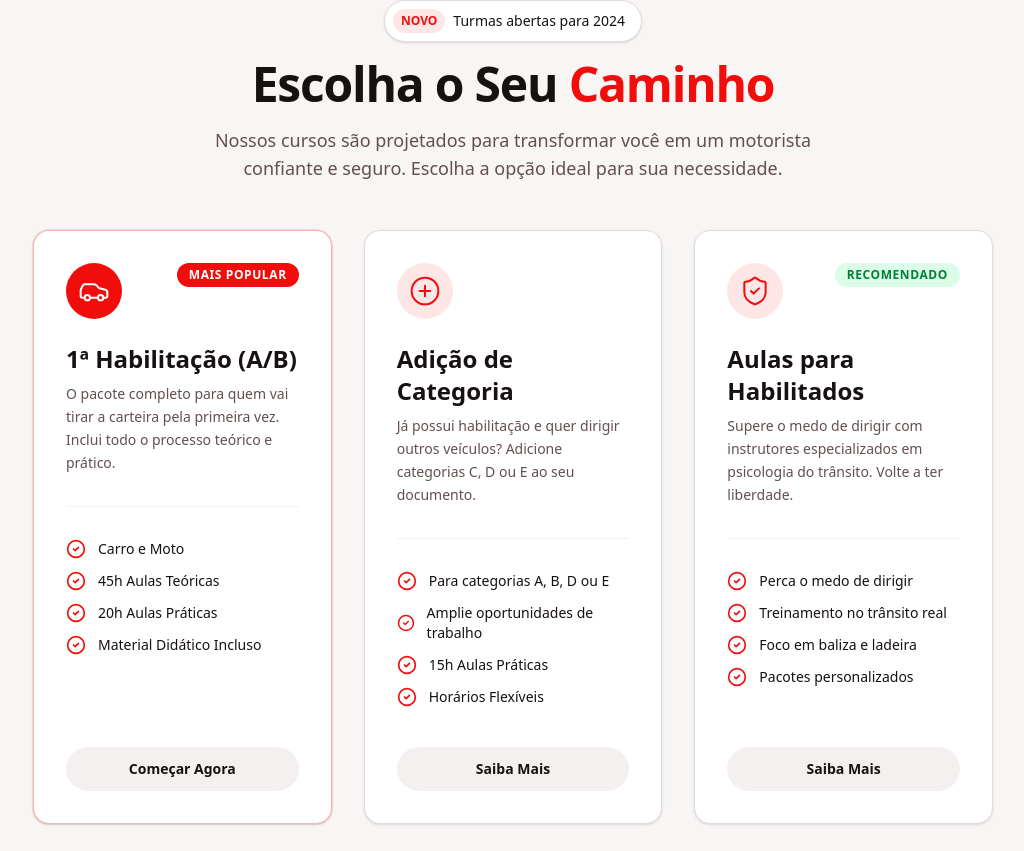
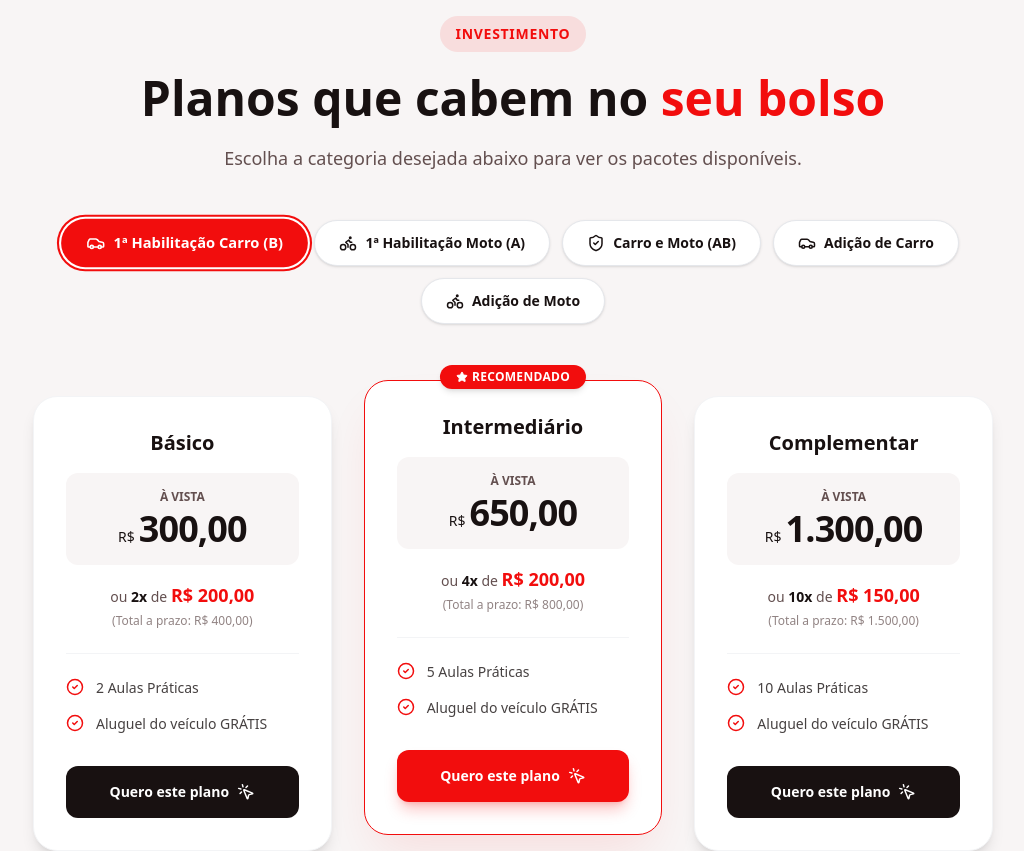
Before and after one commit to Matheus-Valviesse/Autoescola-Meier, a React (Vite) app: page / in a window 1280 px wide. Shown: the part 1880-2731 px from the top of the page, without its empty margins (127-1151 px from the left). Built offline with nearby package versions, Linux system fonts and the light colour scheme.

Commit message:
reformulação de preços e incerssão de mapas

```diff
--- a/src/components/CoursesSection.jsx
+++ b/src/components/CoursesSection.jsx
@@ -1,148 +1,275 @@
-import React from 'react';
-import { motion } from 'framer-motion';
-import { Car, PlusCircle, ShieldCheck, CheckCircle2 } from 'lucide-react';
+import React, { useState } from 'react';
+import { motion, AnimatePresence } from 'framer-motion';
+import { Car, Bike, ShieldCheck, CheckCircle2, Star, MousePointerClick } from 'lucide-react';
 
-const coursesData = [
+const categories = [
+  { id: 'cat-b', label: '1ª Habilitação Carro (B)', icon: Car },
+  { id: 'cat-a', label: '1ª Habilitação Moto (A)', icon: Bike },
+  { id: 'cat-ab', label: 'Carro e Moto (AB)', icon: ShieldCheck },
+  { id: 'add-b', label: 'Adição de Carro', icon: Car },
+  { id: 'add-a', label: 'Adição de Moto', icon: Bike },
+];
+
+// DADOS ESTRITAMENTE BASEADOS NOS PDFS ENVIADOS
+const plansData = {
+  'cat-b': [ // Fonte: PRIMEIRA HABILITAÇÃO DE CARRO – CAT. B.pdf
     {
-    title: "1ª Habilitação (A/B)",
-    description: "O pacote completo para quem vai tirar a carteira pela primeira vez. Inclui todo o processo teórico e prático.",
-    icon: Car,
-    features: ["Carro e Moto", "45h Aulas Teóricas", "20h Aulas Práticas", "Material Didático Incluso"],
-    popular: true,
-    recommended: false
+      name: "Básico",
+      priceCash: "300,00",
+      priceInstallment: "400,00",
+      installments: 2,
+      features: ["2 Aulas Práticas", "Aluguel do veículo GRÁTIS"],
+      highlight: false
     },
     {
-    title: "Adição de Categoria",
-    description: "Já possui habilitação e quer dirigir outros veículos? Adicione categorias C, D ou E ao seu documento.",
-    icon: PlusCircle,
-    features: ["Para categorias A, B, D ou E", "Amplie oportunidades de trabalho", "15h Aulas Práticas", "Horários Flexíveis"],
-    popular: false,
-    recommended: false
+      name: "Intermediário",
+      priceCash: "650,00",
+      priceInstallment: "800,00",
+      installments: 4,
+      features: ["5 Aulas Práticas", "Aluguel do veículo GRÁTIS"],
+      highlight: true
     },
     {
-    title: "Aulas para Habilitados",
-    description: "Supere o medo de dirigir com instrutores especializados em psicologia do trânsito. Volte a ter liberdade.",
-    icon: ShieldCheck,
-    features: ["Perca o medo de dirigir", "Treinamento no trânsito real", "Foco em baliza e ladeira", "Pacotes personalizados"],
-    popular: false,
-    recommended: true
+      name: "Complementar",
+      priceCash: "1.300,00",
+      priceInstallment: "1.500,00",
+      installments: 10,
+      features: ["10 Aulas Práticas", "Aluguel do veículo GRÁTIS"],
+      highlight: false
     }
-];
-
-const CoursesSection = () => {
-  // Variantes de Animação
-  const containerVariants = {
-    hidden: { opacity: 0 },
-    visible: {
-      opacity: 1,
-      transition: { staggerChildren: 0.2 }
+  ],
+  'cat-a': [ // Fonte: PRIMEIRA HABILITAÇÃO DE MOTO – CAT. A .pdf (Preços idênticos à Cat B)
+    {
+      name: "Básico",
+      priceCash: "300,00",
+      priceInstallment: "400,00",
+      installments: 2,
+      features: ["2 Aulas Práticas", "Aluguel do veículo GRÁTIS"],
+      highlight: false
+    },
+    {
+      name: "Intermediário",
+      priceCash: "650,00",
+      priceInstallment: "800,00",
+      installments: 4,
+      features: ["5 Aulas Práticas", "Aluguel do veículo GRÁTIS"],
+      highlight: true
+    },
+    {
+      name: "Complementar",
+      priceCash: "1.300,00",
+      priceInstallment: "1.500,00",
+      installments: 10,
+      features: ["10 Aulas Práticas", "Aluguel do veículo GRÁTIS"],
+      highlight: false
     }
+  ],
+  'cat-ab': [ // Fonte: PRIMEIRA HABILITAÇÃO DE MOTO E CARRO – CAT. AB (1).pdf
+    {
+      name: "Básico",
+      priceCash: "600,00",
+      priceInstallment: "800,00",
+      installments: 4,
+      features: ["4 Aulas Práticas", "Aluguel do 1º veículo GRÁTIS"],
+      highlight: false
+    },
+    {
+      name: "Intermediário",
+      priceCash: "1.300,00",
+      priceInstallment: "1.500,00",
+      installments: 10,
+      features: ["10 Aulas Práticas", "Aluguel do 1º veículo GRÁTIS"],
+      highlight: true
+    },
+    {
+      name: "Complementar",
+      priceCash: "1.799,00",
+      priceInstallment: "1.900,00",
+      installments: 10,
+      features: ["20 Aulas Práticas", "Aluguel do 1º veículo GRÁTIS"],
+      highlight: false
+    }
+  ],
+  'add-b': [ // Fonte: ADIÇÃO DE CATEGORIA CARRO – CAT. B (1).pdf
+    {
+      name: "Básico",
+      priceCash: "300,00",
+      priceInstallment: "400,00",
+      installments: 2,
+      features: ["2 Aulas Práticas", "Aluguel do veículo GRÁTIS"],
+      highlight: false
+    },
+    {
+      name: "Intermediário",
+      priceCash: "650,00",
+      priceInstallment: "800,00",
+      installments: 4,
+      features: ["4 Aulas Práticas", "Aluguel do veículo GRÁTIS"],
+      highlight: true
+    },
+    {
+      name: "Complementar",
+      priceCash: "1.300,00",
+      priceInstallment: "1.500,00",
+      installments: 10,
+      features: ["10 Aulas Práticas", "Aluguel do veículo GRÁTIS"],
+      highlight: false
+    }
+  ],
+  'add-a': [ // Fonte: ADIÇÃO DE CATEGORIA MOTO – CAT. A.pdf
+    {
+      name: "Básico",
+      priceCash: "300,00",
+      priceInstallment: "400,00",
+      installments: 2,
+      features: ["2 Aulas Práticas", "Aluguel do veículo GRÁTIS"],
+      highlight: false
+    },
+    {
+      name: "Intermediário",
+      priceCash: "650,00",
+      priceInstallment: "800,00",
+      installments: 4,
+      features: ["4 Aulas Práticas", "Aluguel do veículo GRÁTIS"],
+      highlight: true
+    },
+    {
+      name: "Complementar",
+      priceCash: "1.300,00",
+      priceInstallment: "1.500,00",
+      installments: 10,
+      features: ["10 Aulas Práticas", "Aluguel do veículo GRÁTIS"],
+      highlight: false
+    }
+  ]
 };
 
-  const cardVariants = {
-    hidden: { opacity: 0, y: 50 },
-    visible: {
-      opacity: 1,
-      y: 0,
-      transition: { duration: 0.5, ease: "easeOut" }
-    }
+const PlanosSection = () => {
+  const [activeTab, setActiveTab] = useState('cat-b');
+
+  const getParcela = (totalString, numParcelas) => {
+    const total = parseFloat(totalString.replace('.', '').replace(',', '.'));
+    const parcela = total / numParcelas;
+    return parcela.toLocaleString('pt-BR', { minimumFractionDigits: 2, maximumFractionDigits: 2 });
   };
 
   return (
-    <section className="w-full py-16 px-4 md:px-10 lg:px-40 bg-[#f8f5f5] text-[#181111]">
+    <section className="w-full py-20 px-4 md:px-10 lg:px-40 bg-[#f8f5f5] text-[#181111]" id="planos">
       <div className="max-w-[1200px] mx-auto flex flex-col gap-12">
 
-        {/* Cabeçalho da Seção */}
-        <div className="flex flex-col items-center text-center gap-3">
-          <motion.div
-            initial={{ opacity: 0, scale: 0.8 }}
-            whileInView={{ opacity: 1, scale: 1 }}
-            className="inline-flex items-center rounded-full border border-[#e6dbdb] bg-white p-2 pr-4 shadow-sm"
-          >
-            <span className="flex items-center justify-center rounded-full bg-[#f20d0d]/10 px-2 py-1 text-xs font-bold text-[#f20d0d] mr-2">NOVO</span>
-            <p className="text-sm font-medium text-[#181111]">Turmas abertas para 2024</p>
-          </motion.div>
-
-          <motion.h1
-            initial={{ opacity: 0, y: 20 }}
-            whileInView={{ opacity: 1, y: 0 }}
-            className="text-[#181111] text-4xl md:text-5xl font-bold leading-tight tracking-tight"
-          >
-            Escolha o Seu <span className="text-[#f20d0d] relative inline-block">
-              Caminho
-              {/* SVG do sublinhado */}
-              <svg className="absolute w-full h-3 bottom-1 left-0 text-[#f20d0d]/20 -z-10" preserveAspectRatio="none" viewBox="0 0 100 10">
-                <path d="M0 5 Q 50 10 100 5" fill="none" stroke="currentColor" strokeWidth="8"></path>
-              </svg>
+        {/* Cabeçalho */}
+        <div className="flex flex-col items-center text-center gap-4">
+          <span className="text-[#f20d0d] font-bold text-sm uppercase tracking-wider bg-[#f20d0d]/10 px-4 py-2 rounded-full">
+            Investimento
           </span>
-          </motion.h1>
-
-          <motion.p
-            initial={{ opacity: 0 }}
-            whileInView={{ opacity: 1 }}
-            transition={{ delay: 0.2 }}
-            className="text-[#634f4f] text-lg max-w-[600px]"
-          >
-            Nossos cursos são projetados para transformar você em um motorista confiante e seguro. Escolha a opção ideal para sua necessidade.
-          </motion.p>
+          <h2 className="text-4xl md:text-5xl font-black leading-tight">
+            Planos que cabem no <span className="text-[#f20d0d]">seu bolso</span>
+          </h2>
+          <p className="text-[#634f4f] text-lg max-w-[600px]">
+            Escolha a categoria desejada abaixo para ver os pacotes disponíveis.
+          </p>
         </div>
 
-        {/* Grid de Cards */}
-        <motion.div
-          variants={containerVariants}
-          initial="hidden"
-          whileInView="visible"
-          viewport={{ once: true, margin: "-100px" }}
-          className="grid grid-cols-1 md:grid-cols-2 lg:grid-cols-3 gap-8"
+        {/* Navegação de Abas */}
+        <div className="flex flex-wrap justify-center gap-3 mb-6">
+          {categories.map((cat) => (
+            <button
+              key={cat.id}
+              onClick={() => setActiveTab(cat.id)}
+              className={`flex items-center gap-2 px-6 py-3 rounded-full font-bold text-sm transition-all duration-300 shadow-sm ${
+                activeTab === cat.id
+                  ? 'bg-[#f20d0d] text-white shadow-[#f20d0d]/30 scale-105 ring-2 ring-[#f20d0d] ring-offset-2'
+                  : 'bg-white text-[#181111] border border-gray-200 hover:border-[#f20d0d] hover:text-[#f20d0d]'
+              }`}
             >
-          {coursesData.map((course, index) => (
-            <motion.div
-              key={index}
-              variants={cardVariants}
-              whileHover={{ y: -8, boxShadow: "0 20px 25px -5px rgba(0, 0, 0, 0.1), 0 10px 10px -5px rgba(0, 0, 0, 0.04)" }}
-              className={`group relative flex flex-col gap-6 rounded-2xl border border-solid border-[#e6dbdb] bg-white p-8 shadow-sm transition-all duration-300 ${course.popular ? 'border-[#f20d0d]/30 ring-1 ring-[#f20d0d]/10' : ''}`}
-            >
-              {/* Header do Card */}
-              <div className="flex items-start justify-between">
-                <div className={`flex h-14 w-14 items-center justify-center rounded-full transition-colors ${course.popular ? 'bg-[#f20d0d] text-white' : 'bg-[#f20d0d]/10 text-[#f20d0d] group-hover:bg-[#f20d0d] group-hover:text-white'}`}>
-                  <course.icon size={32} strokeWidth={1.5} />
-                </div>
-                {course.popular && (
-                  <span className="rounded-full bg-[#f20d0d] px-3 py-1 text-xs font-bold text-white uppercase tracking-wider">Mais Popular</span>
-                )}
-                {course.recommended && (
-                  <span className="rounded-full bg-green-100 px-3 py-1 text-xs font-bold text-green-700 uppercase tracking-wider">Recomendado</span>
-                )}
+              <cat.icon size={18} />
+              {cat.label}
+            </button>
+          ))}
         </div>
 
-              {/* Título e Descrição */}
-              <div className="flex flex-col gap-2">
-                <h3 className="text-2xl font-bold text-[#181111]">{course.title}</h3>
-                <p className="text-[#634f4f] text-sm leading-relaxed">{course.description}</p>
+        {/* Grid de Planos */}
+        <AnimatePresence mode='wait'>
+          <motion.div
+            key={activeTab}
+            initial={{ opacity: 0, x: 20 }}
+            animate={{ opacity: 1, x: 0 }}
+            exit={{ opacity: 0, x: -20 }}
+            transition={{ duration: 0.3 }}
+            className="grid grid-cols-1 md:grid-cols-3 gap-8"
+          >
+            {plansData[activeTab].map((plan, index) => (
+              <div
+                key={index}
+                className={`relative flex flex-col bg-white rounded-3xl p-8 border transition-all duration-300 group ${
+                  plan.highlight
+                    ? 'border-[#f20d0d] shadow-2xl shadow-[#f20d0d]/10 md:-mt-4 md:mb-4 z-10'
+                    : 'border-gray-100 shadow-lg hover:border-[#f20d0d]/30'
+                }`}
+              >
+                {plan.highlight && (
+                  <div className="absolute -top-4 left-1/2 -translate-x-1/2 bg-[#f20d0d] text-white px-4 py-1 rounded-full text-xs font-bold uppercase tracking-wide flex items-center gap-1 shadow-md whitespace-nowrap">
+                    <Star size={12} fill="white" /> Recomendado
+                  </div>
+                )}
+
+                <div className="mb-6 text-center">
+                  <h3 className="text-xl font-bold text-[#181111] mb-4">{plan.name}</h3>
+
+                  {/* Preço à vista */}
+                  <div className="flex flex-col items-center justify-center bg-[#f8f5f5] rounded-xl p-4 mb-4">
+                    <span className="text-xs text-[#634f4f] uppercase font-bold mb-1">À Vista</span>
+                    <div className="flex items-baseline gap-1 text-[#181111]">
+                      <span className="text-sm font-medium">R$</span>
+                      <span className="text-4xl font-black tracking-tight">{plan.priceCash}</span>
+                    </div>
                   </div>
 
-              <div className="my-2 h-px w-full bg-[#f5f0f0]"></div>
+                  {/* Preço Parcelado */}
+                  <div className="text-sm text-[#634f4f]">
+                    ou <span className="font-bold text-[#181111]">{plan.installments}x</span> de <span className="font-bold text-[#f20d0d] text-lg">R$ {getParcela(plan.priceInstallment, plan.installments)}</span>
+                    <div className="text-xs opacity-70 mt-1">(Total a prazo: R$ {plan.priceInstallment})</div>
+                  </div>
+                </div>
 
-              {/* Lista de Features */}
-              <ul className="flex flex-col gap-3 flex-1">
-                {course.features.map((feature, i) => (
-                  <li key={i} className="flex items-center gap-3 text-sm text-[#181111]">
-                    <CheckCircle2 className="text-[#f20d0d]" size={20} />
+                {/* Lista de Benefícios */}
+                <div className="flex-1">
+                  <div className="h-px w-full bg-gray-100 mb-6"></div>
+                  <ul className="flex flex-col gap-4 mb-8">
+                    {plan.features.map((feature, idx) => (
+                      <li key={idx} className="flex items-start gap-3 text-sm text-[#181111]/80">
+                        <CheckCircle2 className="text-[#f20d0d] shrink-0" size={18} />
                         {feature}
                       </li>
                     ))}
                   </ul>
+                </div>
 
-              {/* Botão */}
-              <button className="mt-4 flex w-full cursor-pointer items-center justify-center rounded-full bg-[#f5f0f0] py-3 text-sm font-bold text-[#181111] transition-all hover:bg-[#f20d0d] hover:text-white">
-                {course.popular ? 'Começar Agora' : 'Saiba Mais'}
+                <button className={`w-full py-4 rounded-xl font-bold text-sm transition-all duration-300 flex items-center justify-center gap-2 ${
+                  plan.highlight
+                    ? 'bg-[#f20d0d] text-white hover:bg-red-700 shadow-lg shadow-[#f20d0d]/25 hover:shadow-xl hover:scale-[1.02]'
+                    : 'bg-[#181111] text-white hover:bg-gray-900 hover:scale-[1.02]'
+                }`}>
+                  Quero este plano
+                  <MousePointerClick size={18} />
                 </button>
-            </motion.div>
+              </div>
             ))}
           </motion.div>
+        </AnimatePresence>
+
+        {/* Nota de Rodapé da Seção */}
+        <div className="text-center space-y-2 mt-4">
+          <p className="text-xs text-[#8a6060] max-w-3xl mx-auto">
+            * Taxas estaduais (DUDA) e exames da clínica não estão inclusos.
+            <br />
+            ** No plano AB, apenas o primeiro veículo tem aluguel grátis para o exame.
+          </p>
+        </div>
+
       </div>
     </section>
   );
 };
 
-export default CoursesSection;
+export default PlanosSection;
--- a/src/components/Hero.jsx
+++ b/src/components/Hero.jsx
@@ -205,7 +205,7 @@ const Hero = () => {
                     loading="lazy"
                     referrerPolicy="no-referrer-when-downgrade"
                     // Coloquei um link genérico do Maps para o Méier, substitua pelo link de "incorporar" da sua loja real
-                    src=""
+                    src="https://www.google.com/maps/embed?pb=!1m18!1m12!1m3!1d1837.680059966096!2d-43.281287511146886!3d-22.900084424003136!2m3!1f0!2f0!3f0!3m2!1i1024!2i768!4f13.1!3m3!1m2!1s0x997dba8d0f8907%3A0xadeb4739270baada!2sAuto%20Escola%20M%C3%A9ier!5e0!3m2!1spt-PT!2sbr!4v1769709927421!5m2!1spt-PT!2sbr" width="600" height="450" style="border:0;" allowfullscreen="" loading="lazy" referrerpolicy="no-referrer-when-downgrade"
                     style={{ border: 0 }}
                     title="Localização Auto Escola Méier"
                   />
```
Also changed, not shown: src/components/Footer.jsx (+53 -53 lines). Lines whose indentation alone changed are shown as unchanged.
